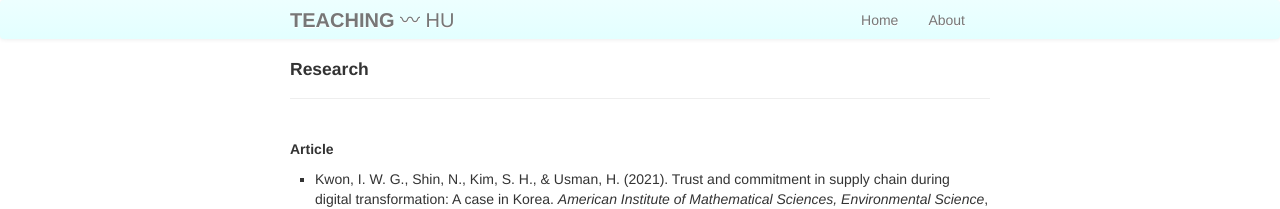
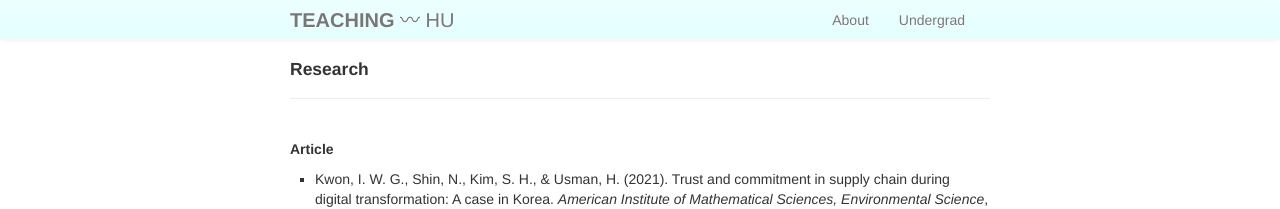
Before and after one commit to 101scm/101scm.github.io, a Jekyll site: the page built from pages/research.md, in a window 1280 px wide. Shown: the top 209 px of the page. Built offline with Jekyll 4.4.1, drawn with Linux system fonts in a browser that asks for light colours.

Commit message:
Update default.html

```diff
--- a/_includes/themes/twitter/default.html
+++ b/_includes/themes/twitter/default.html
@@ -35,8 +35,9 @@
         <div class="container-narrow">
           <a class="brand" href="{{ HOME_PATH }}">{{ site.title }}</a>
           <ul class="nav">
-            <li><a href="http://teaching101.github.io"><p class="hover-underline-animation">Home</p></a></li>
+            <!--<li><a href="http://teaching101.github.io"><p class="hover-underline-animation">Home</p></a></li>-->
             <li><a href="http://hamedusman.github.io"><p class="hover-underline-animation">About</p></a></li>
+            <li><a href="http://teaching101.github.io/pages/undergrad"><p class="hover-underline-animation">Undergrad</p></a></li>
           </ul>
         </div>
       </div>
```
